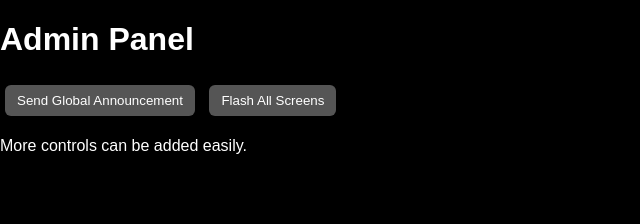
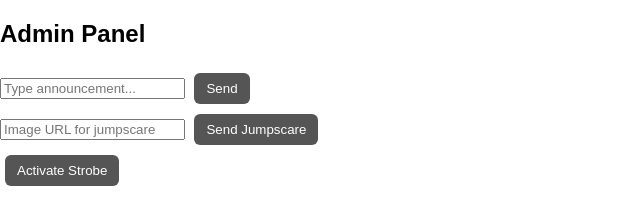
Before and after one commit to x12fr/chatklvz, a website: page admin.html in a window 1280 px wide. Shown: the whole page, without its empty margins (0-640 px from the left). Drawn offline with nearby package versions, Linux system fonts and the light colour scheme; no server answers.

Commit message:
Update admin.html

```diff
--- a/admin.html
+++ b/admin.html
@@ -1,28 +1,35 @@
 <!DOCTYPE html>
-<html lang="en">
+<html>
 <head>
-  <meta charset="UTF-8" />
-  <title>Sharcord - Admin</title>
+  <title>Admin Panel</title>
   <link rel="stylesheet" href="style.css" />
 </head>
-<body class="dark">
-  <div class="form-container">
-    <h1>Admin Panel</h1>
-    <button onclick="broadcast('🔊 This is a global announcement from the Admin!')">Send Global Announcement</button>
-    <button onclick="flash()">Flash All Screens</button>
-    <p>More controls can be added easily.</p>
-  </div>
+<body>
+  <h2>Admin Panel</h2>
+  <input id="announcementInput" placeholder="Type announcement..." />
+  <button onclick="sendAnnouncement()">Send</button>
+  <br>
+  <input id="jumpscareInput" placeholder="Image URL for jumpscare" />
+  <button onclick="sendJumpscare()">Send Jumpscare</button>
+  <br>
+  <button onclick="sendStrobe()">Activate Strobe</button>
 
   <script src="/socket.io/socket.io.js"></script>
   <script>
     const socket = io();
 
-    function broadcast(msg) {
-      socket.emit("admin-command", { type: "broadcast", message: msg });
+    function sendAnnouncement() {
+      const msg = document.getElementById("announcementInput").value;
+      socket.emit("announcement", msg);
     }
 
-    function flash() {
-      socket.emit("admin-command", { type: "flash" });
+    function sendJumpscare() {
+      const url = document.getElementById("jumpscareInput").value;
+      socket.emit("jumpscare", url);
+    }
+
+    function sendStrobe() {
+      socket.emit("strobe");
     }
   </script>
 </body>
```
